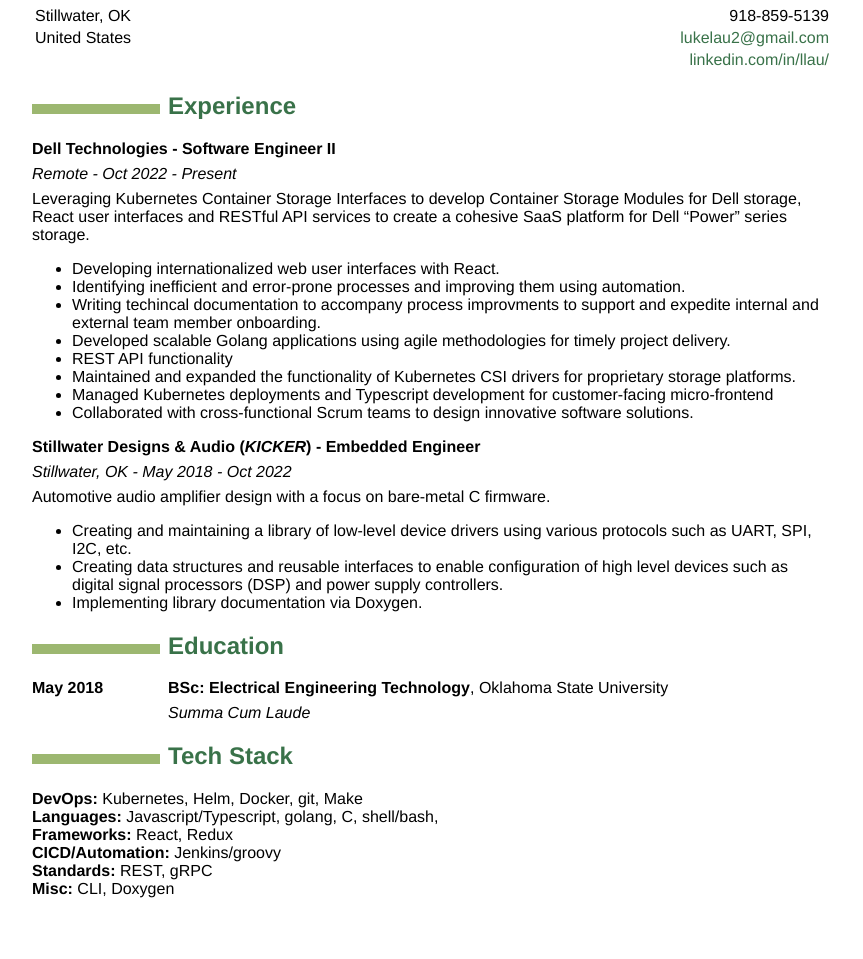
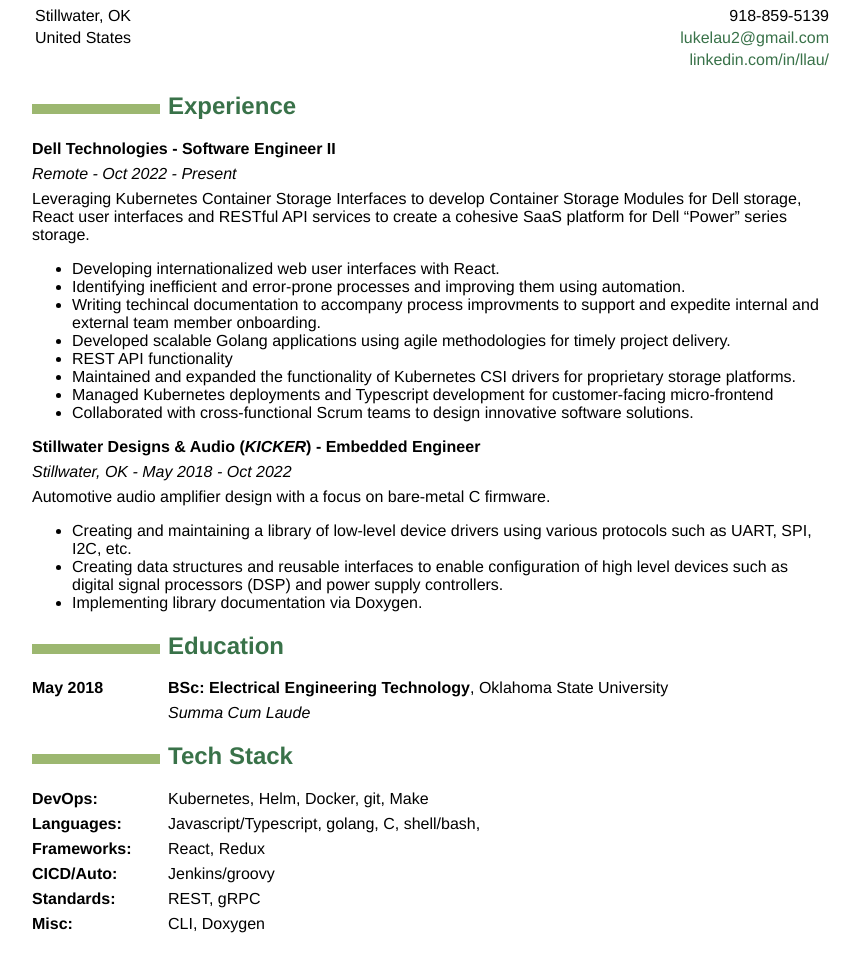
Before and after one commit to lakelaogai/lakelaogai.github.io, a plain HTML site: page index.html in a window 1280 px wide. Shown: the part 132-1091 px from the top of the page, without its empty margins (208-1071 px from the left). Before the commit the page ends 1047 px from the top, so only its background shows below. Drawn offline with Linux system fonts and the light colour scheme.

Commit message:
unify formatting

```diff
--- a/index.html
+++ b/index.html
@@ -161,11 +161,25 @@
 </dd>
 </dl>
 <h2 id="tech-stack">Tech Stack</h2>
-<p><strong>DevOps:</strong> Kubernetes, Helm, Docker, git, Make<br />
-<strong>Languages:</strong> Javascript/Typescript, golang, C, shell/bash,<br />
-<strong>Frameworks:</strong> React, Redux<br />
-<strong>CICD/Automation:</strong> Jenkins/groovy<br />
-<strong>Standards:</strong> REST, gRPC<br />
-<strong>Misc:</strong> CLI, Doxygen</p>
+<dl>
+<dt>DevOps:</dt>
+<dd>Kubernetes, Helm, Docker, git, Make
+</dd>
+<dt>Languages:</dt>
+<dd>Javascript/Typescript, golang, C, shell/bash,
+</dd>
+<dt>Frameworks:</dt>
+<dd>React, Redux
+</dd>
+<dt>CICD/Auto:</dt>
+<dd>Jenkins/groovy
+</dd>
+<dt>Standards:</dt>
+<dd>REST, gRPC
+</dd>
+<dt>Misc:</dt>
+<dd>CLI, Doxygen
+</dd>
+</dl>
 </body>
 </html>
```
Also changed, not shown: 1 other file.
